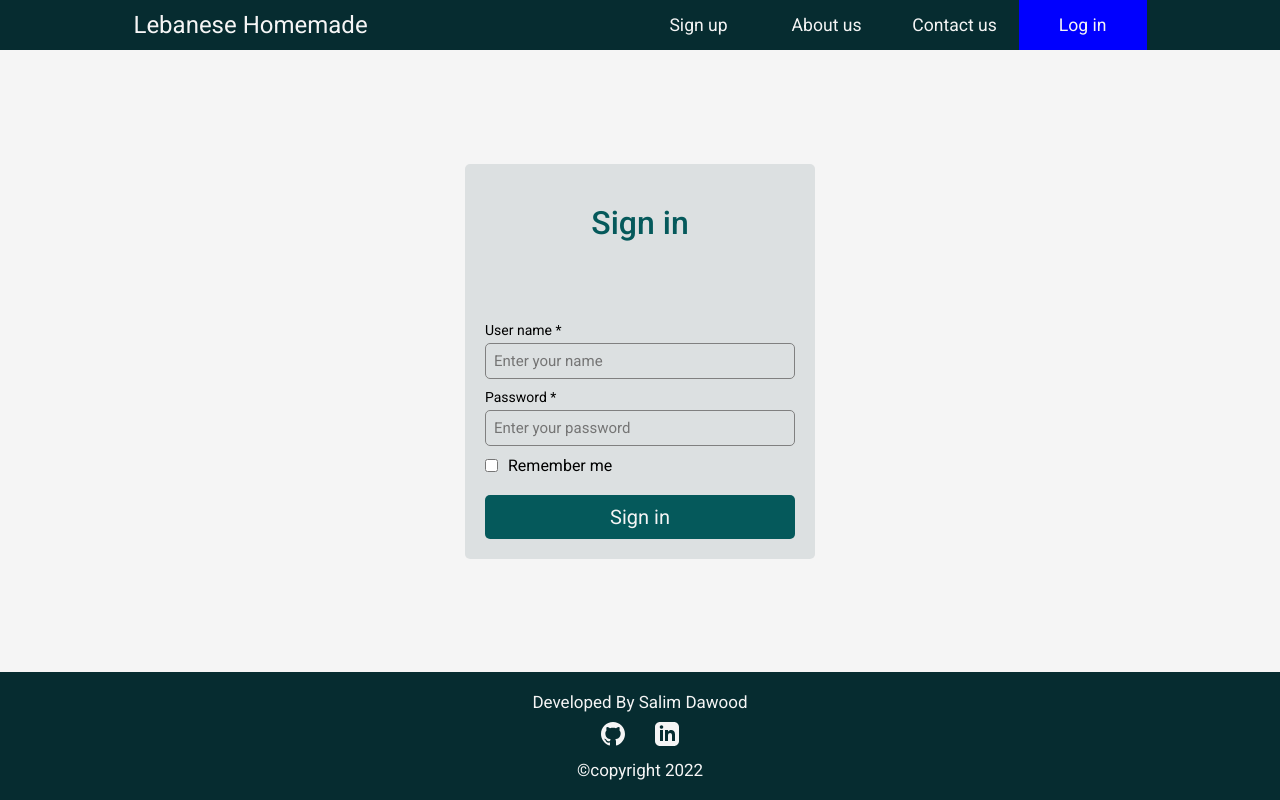
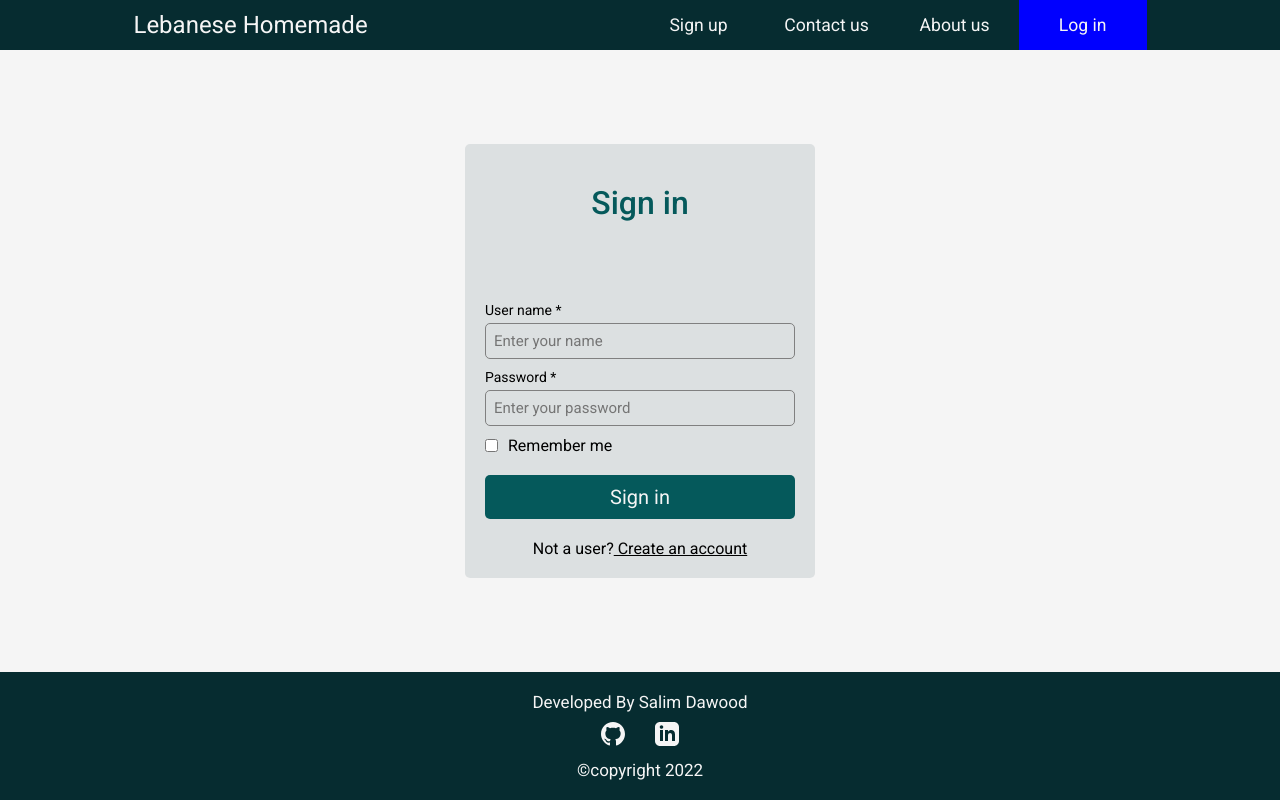
Before and after one commit to salimdawood/Lebanese-Homemade-Frontend, a React (Create React App) app: page /signin in a window 1280 px wide. Built offline with nearby package versions, Linux system fonts and the light colour scheme; no server answers.

Commit message:
form-user-experience-small-fixes

```diff
--- a/src/App.css
+++ b/src/App.css
@@ -168,7 +168,13 @@ main .sign-up-form input[type='submit']{
   border: none;
   border-radius: 5px;
   font-size: 20px;
-  margin-top: 10px;
+  margin: 10px 0;
+}
+main .sign-up-form .form-container p{
+  text-align: center;
+}
+main .sign-up-form .form-container p a{
+  text-decoration: underline;
 }
 main .sign-up-form input[class*='delete-btn']{
   background-color: rgb(255, 65, 60);
--- a/src/components/Navbar.jsx
+++ b/src/components/Navbar.jsx
@@ -14,8 +14,8 @@ const Navbar = () => {
       <div className={isOpen?"nav-link":"nav-link nav-mobile"}>
         <ul>
           <li><Link to="/signup">Sign up</Link></li>
-          <li><Link to="/mysheets">About us</Link></li>
           <li><Link to="/contactus">Contact us</Link></li>
+          <li><Link to="/aboutus">About us</Link></li>
           <li><Link to="/signin">Log in</Link></li>
         </ul>
       </div>
--- a/src/pages/SignIn.jsx
+++ b/src/pages/SignIn.jsx
@@ -1,8 +1,11 @@
 import React,{useState,useContext} from 'react'
+import {useNavigate,Link} from 'react-router-dom'
+//api
 import * as Axios  from 'axios'
-import {useNavigate} from 'react-router-dom'
+import {URL_PATH} from '../constantVariables/path'
+//custom hooks
 import useAuth from '../hooks/useAuth'
-import {URL_PATH} from '../constantVariables/path'
+//context
 import {notificationContext} from '../context/notificationContext'
 
 const SignIn = () => {
@@ -72,6 +75,7 @@ const SignIn = () => {
           <label>Remember me</label>
         </div>
         <input type="submit" value="Sign in" />
+        <p>Not a user?<Link to="/signup"> Create an account</Link></p>
       </div>
     </form>
   )
--- a/src/pages/SignUp.jsx
+++ b/src/pages/SignUp.jsx
@@ -1,7 +1,10 @@
 import React,{useState} from 'react'
-import { useNavigate } from 'react-router-dom'
+import { useNavigate,Link } from 'react-router-dom'
+//components
 import FormInput from '../components/FormInput'
+//api
 import * as Axios  from 'axios'
+//input for form
 import userInfoInput from '../constantVariables/userInfoInput'
 
 
@@ -74,6 +77,7 @@ const SignUp = () => {
             ))
           }
           <input onClick={checkPassword} type="submit" value="Sign up" />
+          <p>Already have account?<Link to="/signin"> Log in</Link></p>
         </div>
       </form>
   )
```
